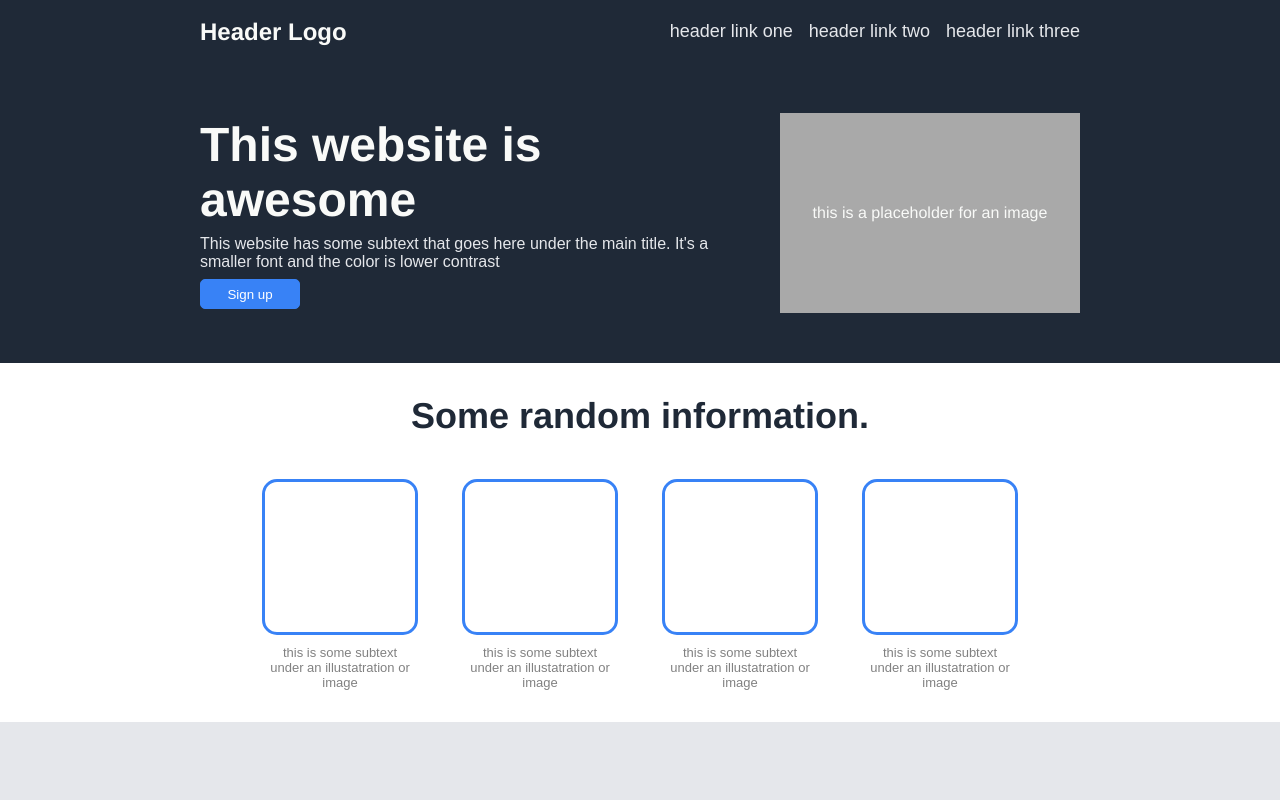
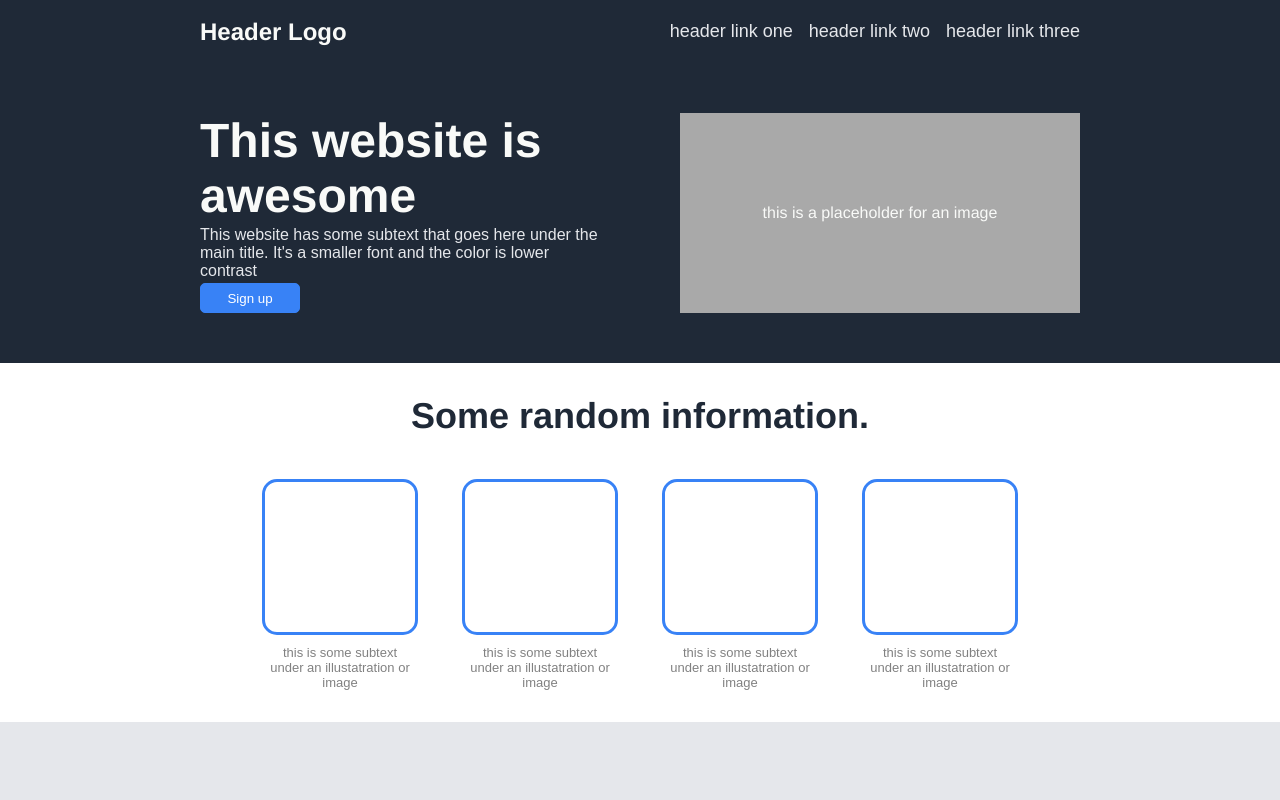
Before and after one commit to joshuarymer/odin-landing-page, a plain HTML site: page index.html in a window 1280 px wide. Shown: the top 800 px of the page. Drawn offline with Linux system fonts and the light colour scheme.

Commit message:
Further hero flex arrangement

```diff
--- a/styles.css
+++ b/styles.css
@@ -53,7 +53,9 @@ button {
 .hero-left {
     display: flex;
     flex-direction: column;
-    gap: 8px;
+    justify-content: space-between;
+    height: 200px;
+    width: 400px;
 
 }
 
@@ -65,7 +67,7 @@ button {
     justify-content: center;
     align-items: center;
     height: 200px;
-    width: 300px;
+    width: 400px;
 
 }
 
```
